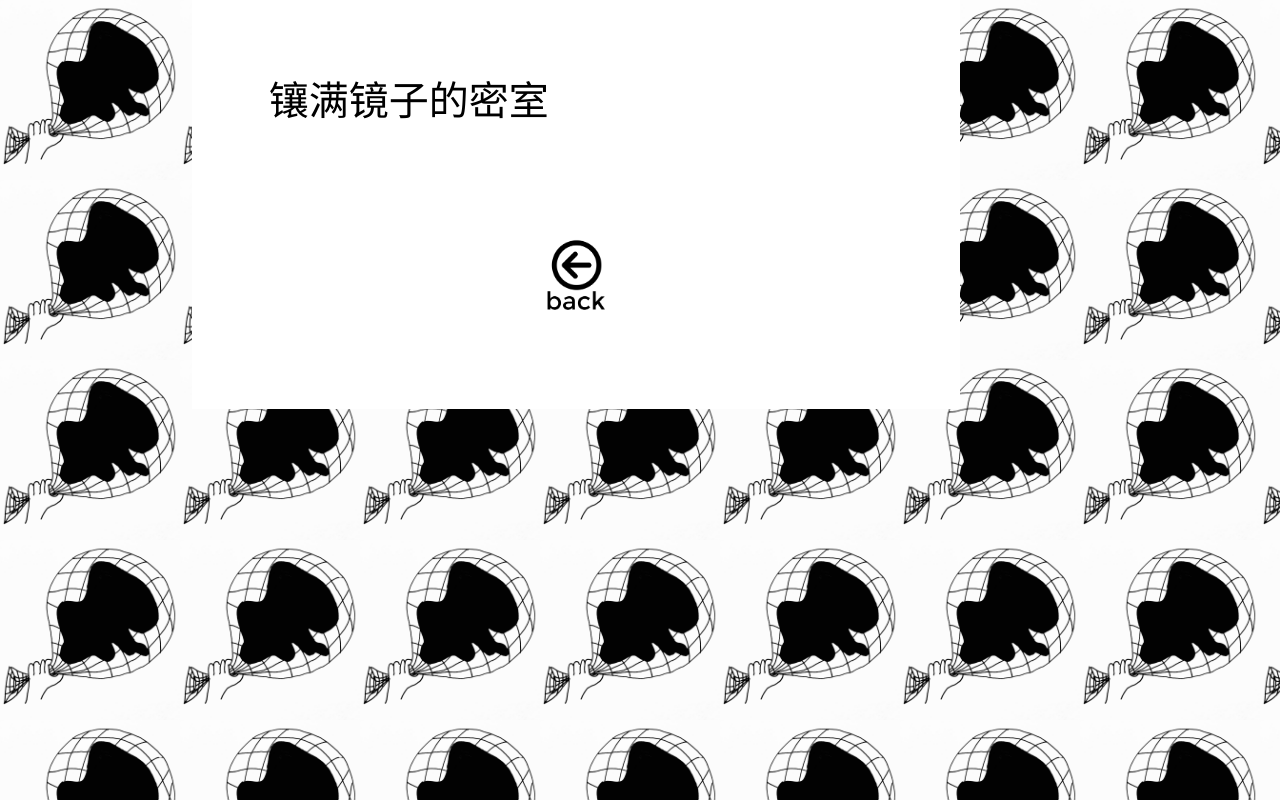
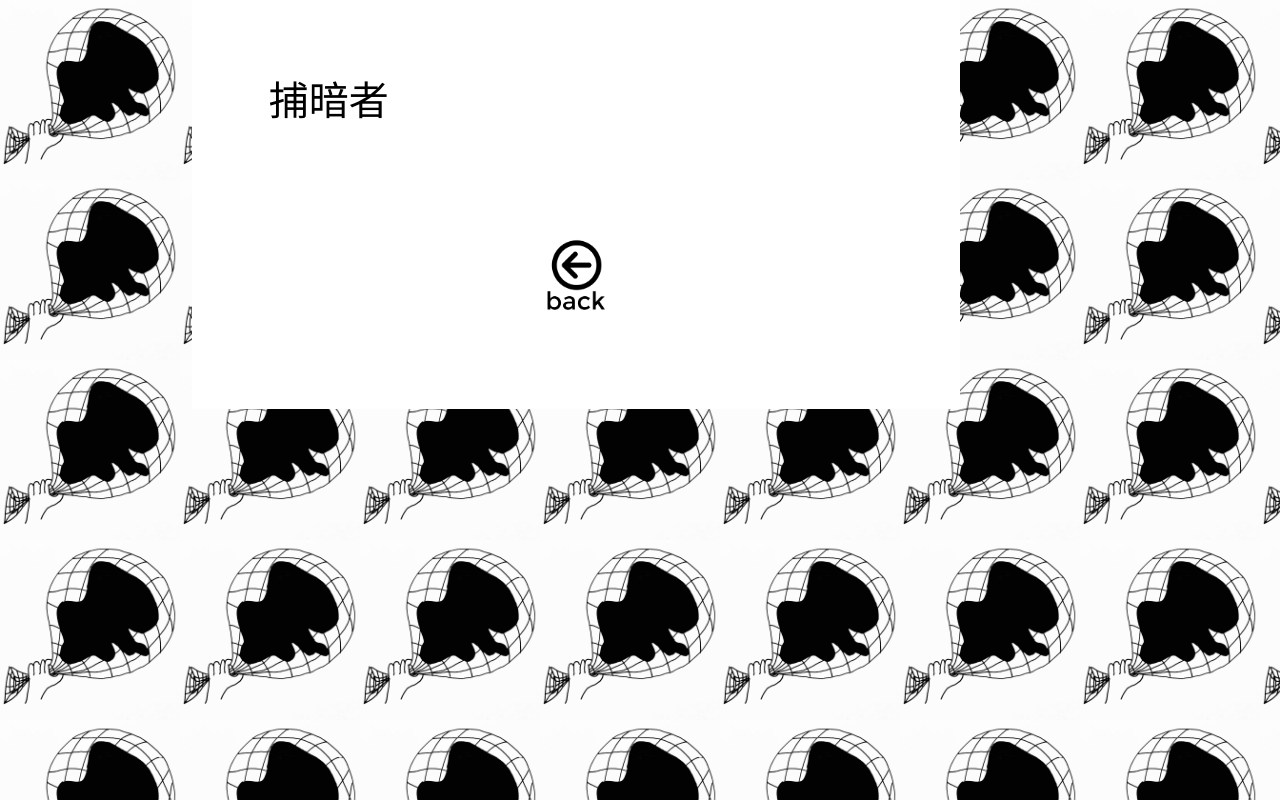
Before and after one commit to alicekxliu/alicekxliu.github.io, a plain HTML site: page 10.html in a window 1280 px wide. Drawn offline with Linux system fonts and the light colour scheme.

Commit message:
fixed 10 title

```diff
--- a/10.html
+++ b/10.html
@@ -34,7 +34,7 @@
 
   <body>
       <div class="title-box">
-        <h1>镶满镜子的密室</h1>
+        <h1>捕暗者</h1>
         <a href="index.html"><img src="back.png" style="width:15%;text-align:center;"></a>
       </div>
 
```
